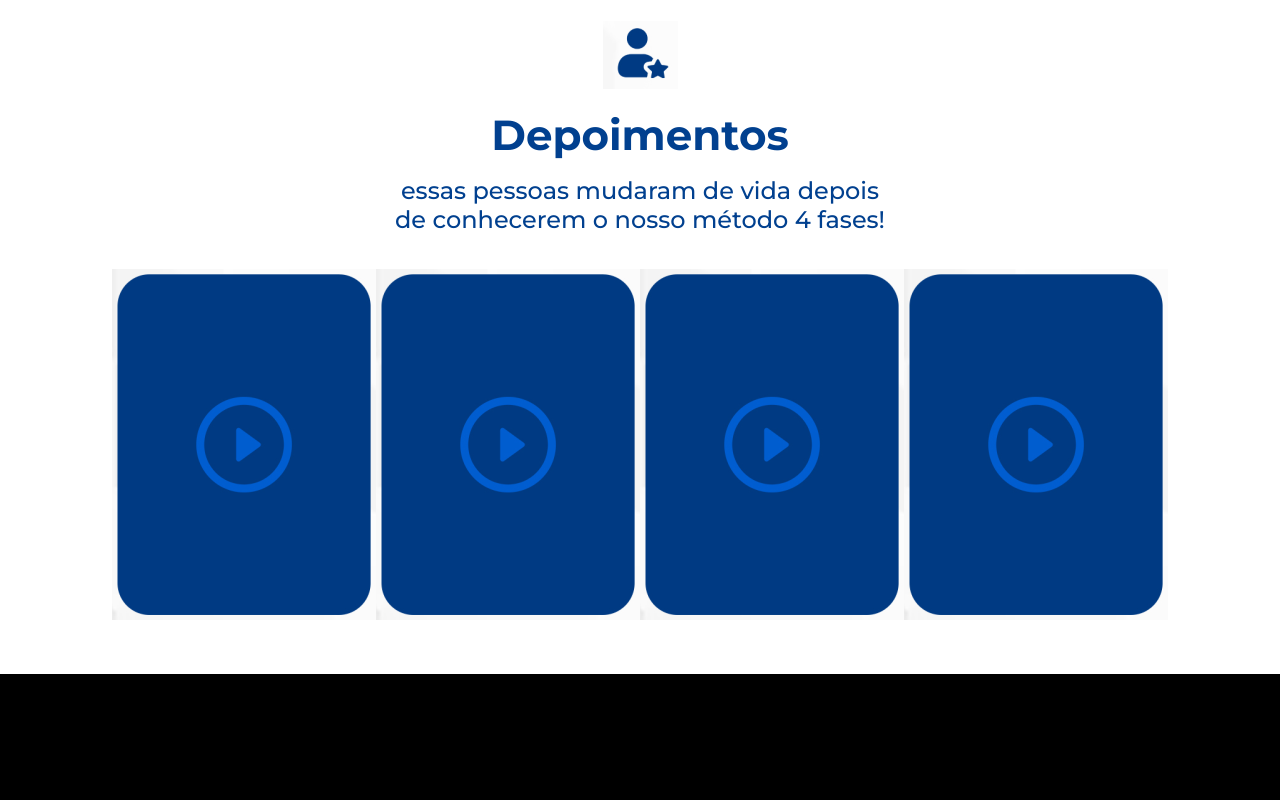
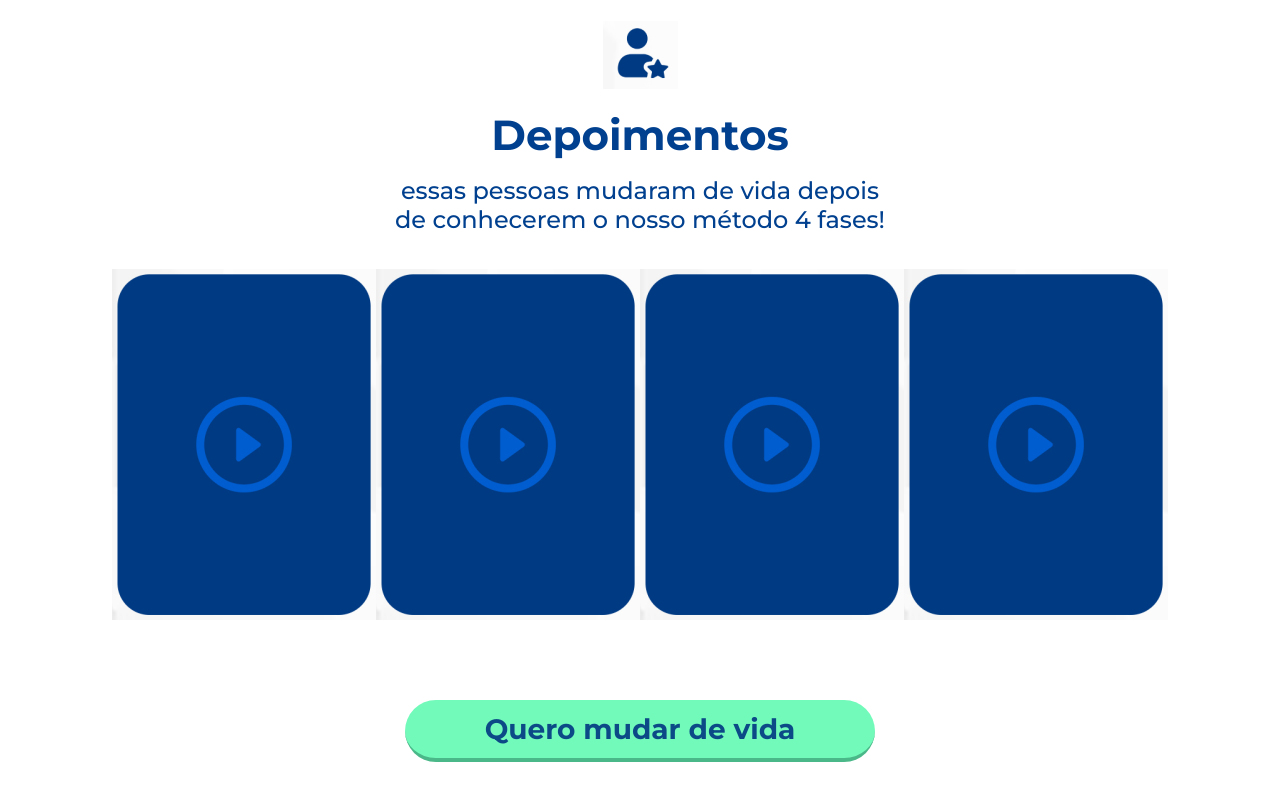
Before and after one commit to oseias-costa/emagecentro, a Next.js app: page / in a window 1280 px wide. Shown: the part 568-1368 px from the top of the page. Before the commit the page ends 1242 px from the top, so only its background shows below. Built offline with nearby package versions, Linux system fonts and the light colour scheme.

Commit message:
feat: included Button to Testimonials component

```diff
--- a/app/components/testimonials/Testimonials.tsx
+++ b/app/components/testimonials/Testimonials.tsx
@@ -2,6 +2,7 @@
 import { TestimonialsContainer, TestimonialsIcon, TitleBody, Video, VideoBox } from "./testimonials.styles";
 import Icon from "@/public/testimonials/testimonials.png"
 import VideoImg from "@/public/testimonials/video.png"
+import Button from "../global/Button";
 
 export default function Testimonials(){
     return(
@@ -17,6 +18,7 @@ export default function Testimonials(){
                 <Video src={VideoImg} alt="" />
                 <Video src={VideoImg} alt="" />
             </VideoBox>
+            <Button text="Quero mudar de vida" />
         </TestimonialsContainer>
     )
 }
--- a/app/components/testimonials/testimonials.styles.tsx
+++ b/app/components/testimonials/testimonials.styles.tsx
@@ -38,7 +38,10 @@ export const TestimonialsIcon = styled(Image)`
 `
 
 export const VideoBox = styled.div`
-
+    display: flex;
+    flex-wrap: wrap;
+    justify-content: center;
+    padding-bottom: 80px;
 `
 
 export const Video = styled(Image)`
```
Also changed, not shown: 2 other files (tests, documents, lock files or other folders).
